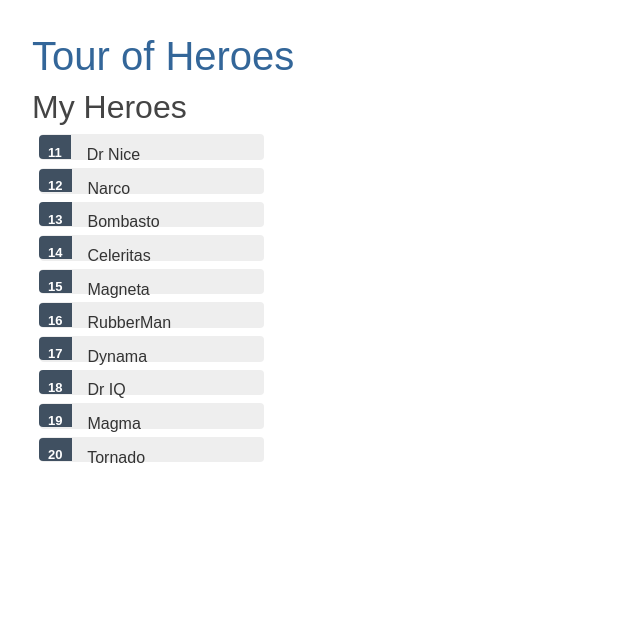
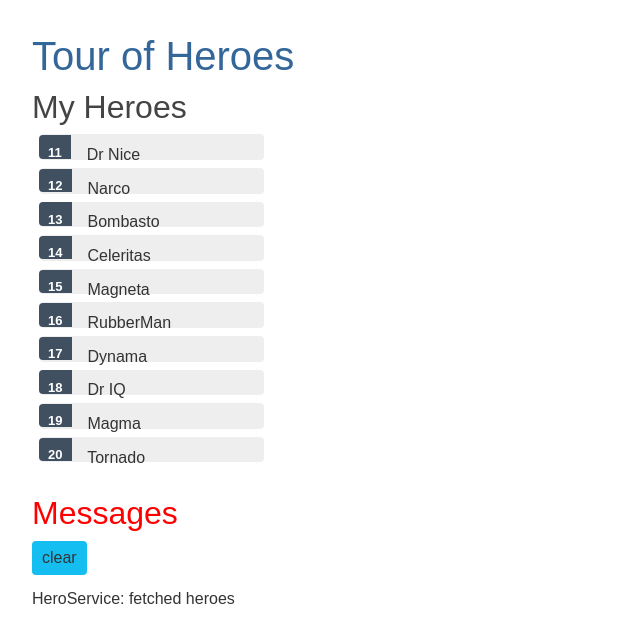
Before and after one commit to v4vivekss/angular-stackblitz, an Angular app: page / in a window 1280 px wide. Shown: the top 642 px of the page, without its empty margins (0-640 px from the left). Built offline with nearby package versions, Linux system fonts and the light colour scheme.

Commit message:
Messages service added

```diff
--- a/src/app/app.component.html
+++ b/src/app/app.component.html
@@ -1,2 +1,3 @@
 <h1>{{title}}</h1>
 <app-heroes></app-heroes>
+<app-messages></app-messages>
--- a/src/app/app.module.ts
+++ b/src/app/app.module.ts
@@ -7,11 +7,13 @@ import { HelloComponent } from './hello.component';
 import { HeroesComponent } from './heroes/heroes.component';
 import { HeroDetailComponent } from './hero-detail/hero-detail.component';
 import { HeroService } from './hero.service';
+import { MessagesComponent } from './messages/messages.component';
+import { MessageService } from './message.service';
 
 @NgModule({
   imports:      [ BrowserModule, FormsModule ],
-  declarations: [ AppComponent, HelloComponent, HeroesComponent, HeroDetailComponent ],
+  declarations: [ AppComponent, HelloComponent, HeroesComponent, HeroDetailComponent, MessagesComponent ],
   bootstrap:    [ AppComponent ],
-  providers: [HeroService]
+  providers: [HeroService, MessageService]
 })
 export class AppModule { }
--- a/src/app/hero.service.ts
+++ b/src/app/hero.service.ts
@@ -1,16 +1,19 @@
 import { Injectable } from '@angular/core';
-import {Hero} from'./hero';
-import  {HEROES} from './mock-heroes';
+import { Hero } from './hero';
+import { HEROES } from './mock-heroes';
 import { Observable, of } from 'rxjs';
+import { MessageService } from './message.service';
 
 @Injectable({
   providedIn: 'root',
 })
 export class HeroService {
 
-  constructor() { }
+  constructor(private messageService: MessageService) { }
 
-  getHeroes(): Obeservable <Hero[]> {
-  return of (HEROES);
+  getHeroes(): Obeservable<Hero[]> {
+    // TODO: send the message _after_ fetching the heroes
+    this.messageService.add('HeroService: fetched heroes')
+    return of(HEROES);
+  }
 }
-}
--- /dev/null
+++ b/src/app/message.service.ts
@@ -0,0 +1,16 @@
+import { Injectable } from '@angular/core';
+
+@Injectable({
+  providedIn: 'root',
+})
+export class MessageService {
+messages:string[]=[];
+add(message:string){
+  this.messages.push(message);
+}
+clear(){
+  this.messages=[]
+}
+  constructor() { }
+
+}
--- /dev/null
+++ b/src/app/messages/messages.component.css
@@ -0,0 +1,35 @@
+/* MessagesComponent's private CSS styles */
+h2 {
+  color: red;
+  font-family: Arial, Helvetica, sans-serif;
+  font-weight: lighter;
+}
+body {
+  margin: 2em;
+}
+body, input[text], button {
+  color: crimson;
+  font-family: Cambria, Georgia;
+}
+
+button.clear {
+  font-family: Arial;
+  background-color: rgb(21, 190, 241);
+  border: none;
+  padding: 5px 10px;
+  border-radius: 4px;
+  cursor: pointer;
+  cursor: hand;
+}
+button:hover {
+  background-color: #a6db15;
+}
+button:disabled {
+  background-color: #eee;
+  color: #aaa;
+  cursor: auto;
+}
+button.clear {
+  color: #333;
+  margin-bottom: 12px;
+}
--- /dev/null
+++ b/src/app/messages/messages.component.html
@@ -0,0 +1,8 @@
+<div *ngIf="messageService.messages.length">
+
+  <h2>Messages</h2>
+  <button class="clear"
+          (click)="messageService.clear()">clear</button>
+  <div *ngFor='let message of messageService.messages'> {{message}} </div>
+
+</div>
--- /dev/null
+++ b/src/app/messages/messages.component.ts
@@ -0,0 +1,15 @@
+import { Component, OnInit } from '@angular/core';
+import { MessageService } from '../message.service';
+@Component({
+  selector: 'app-messages',
+  templateUrl: './messages.component.html',
+  styleUrls: ['./messages.component.css']
+})
+export class MessagesComponent implements OnInit {
+
+  constructor(public messageService: MessageService) { }
+
+  ngOnInit() {
+  }
+
+}
```
